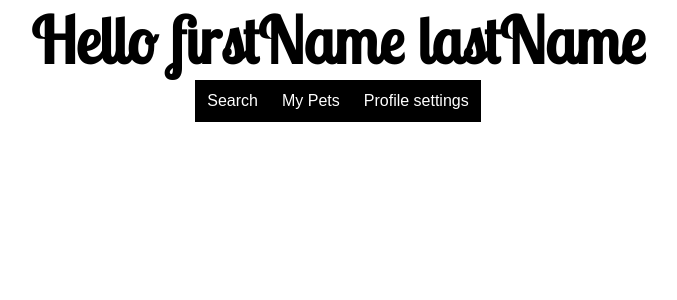
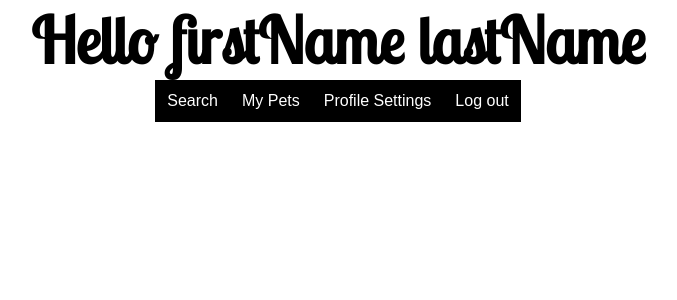
Before and after one commit to naelachkar/petAdoption-FE, a React (Create React App) app: page /home in a window 1280 px wide. Shown: the top 300 px of the page, without its empty margins (302-979 px from the left). Built offline with nearby package versions, Linux system fonts and the light colour scheme; no server answers; sample sign-in values are in the browser's storage.

Commit message:
nav bar done

```diff
--- a/package.json
+++ b/package.json
@@ -9,7 +9,7 @@
     "axios": "^1.2.1",
     "react": "^18.2.0",
     "react-dom": "^18.2.0",
-    "react-router-dom": "^6.5.0",
+    "react-router-dom": "^6.6.1",
     "react-scripts": "5.0.1",
     "web-vitals": "^2.1.4"
   },
--- a/src/App.js
+++ b/src/App.js
@@ -6,19 +6,30 @@ import Search from "./components/Search/Search";
 import UserContextWrapper from "./UserContext";
 import ProfileSettings from "./components/ProfileSettings/ProfileSettings";
 import PetsContextWrapper from "./PetsContext";
+import ProtectedRoute from "./components/Utilities/ProtectedRoute";
+import LoginSignupContextWrapper from "./components/Welcome/LoginSignup/LoginSignupContext";
 
 export default function App() {
   return (
     <div className="App">
       <UserContextWrapper>
+        <LoginSignupContextWrapper>
           <PetsContextWrapper>
             <Routes>
               <Route path="/" element={<Welcome />} />
-            <Route path="/home" element={<Home />} />
+              <Route
+                path="/home"
+                element={
+                  <ProtectedRoute>
+                    <Home />
+                  </ProtectedRoute>
+                }
+              />
               <Route path="/profileSettings" element={<ProfileSettings />} />
               <Route path="/search" element={<Search />} />
             </Routes>
           </PetsContextWrapper>
+        </LoginSignupContextWrapper>
       </UserContextWrapper>
     </div>
   );
--- a/src/UserContext.js
+++ b/src/UserContext.js
@@ -17,6 +17,19 @@ export default function UserContextWrapper({ children }) {
   const handleEmailChange = (e) => setEmail(e.target.value);
   const handlePasswordChange = (e) => setPassword(e.target.value);
   const handleConfirmPasswordChange = (e) => setConfirmPassword(e.target.value);
+
+  const [currentUser, setCurrentUser] = useState(
+    JSON.parse(localStorage.getItem("currentUser")) || null
+  );
+  const loggingInLocal = () => {
+    setCurrentUser(email);
+    localStorage.setItem("currentUser", JSON.stringify(email));
+  };
+
+  const loggingOutLocal = () => {
+    setCurrentUser(undefined);
+    localStorage.removeItem("currentUser");
+  };
 
   useEffect(() => {
     setArePasswordsDifferent(false);
@@ -38,7 +51,10 @@ export default function UserContextWrapper({ children }) {
         confirmPassword,
         handleConfirmPasswordChange,
         arePasswordsDifferent,
-        setArePasswordsDifferent
+        setArePasswordsDifferent,
+        loggingInLocal,
+        currentUser,
+        loggingOutLocal,
       }}>
       {children}
     </UserContext.Provider>
--- a/src/components/Home/Home.js
+++ b/src/components/Home/Home.js
@@ -1,4 +1,5 @@
 import { useNavigate } from "react-router-dom";
+import NavBar from "../NavBar/NavBar";
 
 export default function Home() {
   const navigate = useNavigate();
@@ -6,13 +7,7 @@ export default function Home() {
   return (
     <>
       <h1>Hello firstName lastName</h1>
-      <nav>
-        <button onClick={() => navigate("/search")}>Search</button>
-        <button>My Pets</button>
-        <button onClick={() => navigate("/profileSettings")}>
-          Profile settings
-        </button>
-      </nav>
+      <NavBar />
     </>
   );
 }
--- /dev/null
+++ b/src/components/NavBar/NavBar.js
@@ -0,0 +1,25 @@
+import { useContext } from "react";
+import { useNavigate } from "react-router-dom";
+import { UserContext } from "../../UserContext";
+import { LoginSignupContext } from "../Welcome/LoginSignup/LoginSignupContext";
+
+export default function NavBar() {
+  const { currentUser } = useContext(UserContext);
+  const { toggleModal, onLogOutSubmit } = useContext(LoginSignupContext);
+  const navigate = useNavigate();
+
+  return currentUser ? (
+    <nav>
+      <button onClick={() => navigate("/search")}>Search</button>
+      <button>My Pets</button>
+      <button onClick={() => navigate("/profileSettings")}>Profile Settings</button>
+      <button onClick={onLogOutSubmit}>Log out</button>
+    </nav>
+  ) : (
+    <nav>
+      <button onClick={() => navigate("/search")}>Search</button>
+      <button id="Log in" onClick={toggleModal}>Log in</button>
+      <button id="Sign up" onClick={toggleModal}>Sign up</button>
+    </nav>
+  );
+}
--- a/src/components/ProfileSettings/ProfileSettings.js
+++ b/src/components/ProfileSettings/ProfileSettings.js
@@ -1,14 +1,11 @@
 import { useNavigate } from "react-router-dom";
+import NavBar from "../NavBar/NavBar";
 
 export default function ProfileSettings() {
-  const navigate = useNavigate();
-
   return (
     <>
       <h1>Profile Settings</h1>
-      <nav>
-        <button onClick={() => navigate("/home")}>Home</button>
-      </nav>
+      <NavBar />
     </>
   );
 }
--- a/src/components/Search/Search.js
+++ b/src/components/Search/Search.js
@@ -1,16 +1,20 @@
+import NavBar from "../NavBar/NavBar";
+import Modal from "../Welcome/LoginSignup/Modal";
 import "./Search.css";
 import SearchContextWrapper from "./SearchContext";
 import SearchForm from "./SearchForm/SearchForm";
-import SearchNavBar from "./SearchNavBar";
 import SearchResults from "./SearchResults";
 
 export default function Search() {
   return (
-    <SearchContextWrapper>
-      <h1>Search</h1>
-      <SearchNavBar />
-      <SearchForm />
-      <SearchResults />
-    </SearchContextWrapper>
+    <>
+      <SearchContextWrapper>
+        <h1>Search</h1>
+        <NavBar />
+        <SearchForm />
+        <SearchResults />
+      </SearchContextWrapper>
+      <Modal />
+    </>
   );
 }
--- a/src/components/Search/SearchNavBar.js
+++ /dev/null
@@ -1,18 +0,0 @@
-import { useContext } from "react";
-import { useNavigate } from "react-router-dom";
-import { SearchContext } from "./SearchContext";
-
-export default function SearchNavBar() {
-  const { advancedSearch, toggleSearchType } = useContext(SearchContext);
-  const navigate = useNavigate();
-
-  return (
-    <nav>
-      <button onClick={() => navigate("/home")}>Home</button>
-      <button onClick={() => navigate("/profileSettings")}>Profile</button>
-      <button onClick={toggleSearchType}>
-        {advancedSearch ? "Simple search" : "Advanced search"}
-      </button>
-    </nav>
-  );
-}
--- /dev/null
+++ b/src/components/Utilities/ProtectedRoute.js
@@ -0,0 +1,8 @@
+import { Navigate } from "react-router-dom";
+
+export default function ProtectedRoute({ children }) {
+  if (!JSON.parse(localStorage.getItem("currentUser"))) {
+    return <Navigate to="/" replace />;
+  }
+  return children;
+}
--- a/src/components/Welcome/LoginSignup/LoginSignup.js
+++ b/src/components/Welcome/LoginSignup/LoginSignup.js
@@ -2,20 +2,14 @@ import "./LoginSignup.css";
 import React, { useContext, useState } from "react";
 import Modal from "./Modal";
 import { LoginSignupContext } from "./LoginSignupContext";
+import NavBar from "../../NavBar/NavBar";
 
 export default function LoginSignup() {
   const { toggleModal } = useContext(LoginSignupContext);
 
   return (
     <>
-      <nav>
-        <button id="Log in" onClick={toggleModal}>
-          Log in
-        </button>
-        <button id="Sign up" onClick={toggleModal}>
-          Sign up
-        </button>
-      </nav>
+      <NavBar />
       <Modal />
     </>
   );
--- a/src/components/Welcome/LoginSignup/LoginSignupContext.js
+++ b/src/components/Welcome/LoginSignup/LoginSignupContext.js
@@ -1,10 +1,19 @@
 import { createContext, useContext, useState } from "react";
+import { useNavigate } from "react-router-dom";
 import { UserContext } from "../../../UserContext";
 
 export const LoginSignupContext = createContext();
 
 export default function LoginSignupContextWrapper({ children }) {
-  const { password, confirmPassword, setArePasswordsDifferent } = useContext(UserContext);
+  const navigate = useNavigate();
+
+  const {
+    password,
+    confirmPassword,
+    setArePasswordsDifferent,
+    loggingInLocal,
+    loggingOutLocal,
+  } = useContext(UserContext);
 
   const [isModalOpen, setIsModalOpen] = useState(false);
   const [loginOrSignup, setLoginOrSignup] = useState("");
@@ -16,16 +25,23 @@ export default function LoginSignupContextWrapper({ children }) {
 
   function onLoginSubmit(e) {
     e.preventDefault();
-    alert("Submitted");
+    loggingInLocal();
+    setIsModalOpen(false);
+    navigate("/home");
+  }
+
+  function onLogOutSubmit() {
+    loggingOutLocal();
+    navigate("/");
   }
 
   function onSignupSubmit(e) {
     e.preventDefault();
     if (password !== confirmPassword) {
-      setArePasswordsDifferent(true)
-      return
+      setArePasswordsDifferent(true);
+      return;
     }
-    setArePasswordsDifferent(false)
+    setArePasswordsDifferent(false);
     alert("Submitted");
   }
 
@@ -49,6 +65,7 @@ export default function LoginSignupContextWrapper({ children }) {
         onSignupSubmit,
         handleToLogin,
         handleToSignup,
+        onLogOutSubmit,
       }}>
       {children}
     </LoginSignupContext.Provider>
--- a/src/components/Welcome/Welcome.js
+++ b/src/components/Welcome/Welcome.js
@@ -1,19 +1,12 @@
 import "./Welcome.css";
 import LoginSignup from "./LoginSignup/LoginSignup";
-import LoginSignupContextWrapper from "./LoginSignup/LoginSignupContext";
 import { useNavigate } from "react-router-dom";
 
 export default function Home() {
-
-  const navigate = useNavigate()
-
   return (
     <div className="welcome">
       <h1>Pet Adoption Agency</h1>
-      <LoginSignupContextWrapper>
-        <LoginSignup />
-      </LoginSignupContextWrapper>
-      <button onClick={() => navigate("/search")}>Search</button>
+      <LoginSignup />
       <article>This is the website of a pet adoption agency.</article>
     </div>
   );
```
Also changed, not shown: 1 other file (tests, documents, lock files or other folders). Lines whose indentation alone changed are shown as unchanged.
